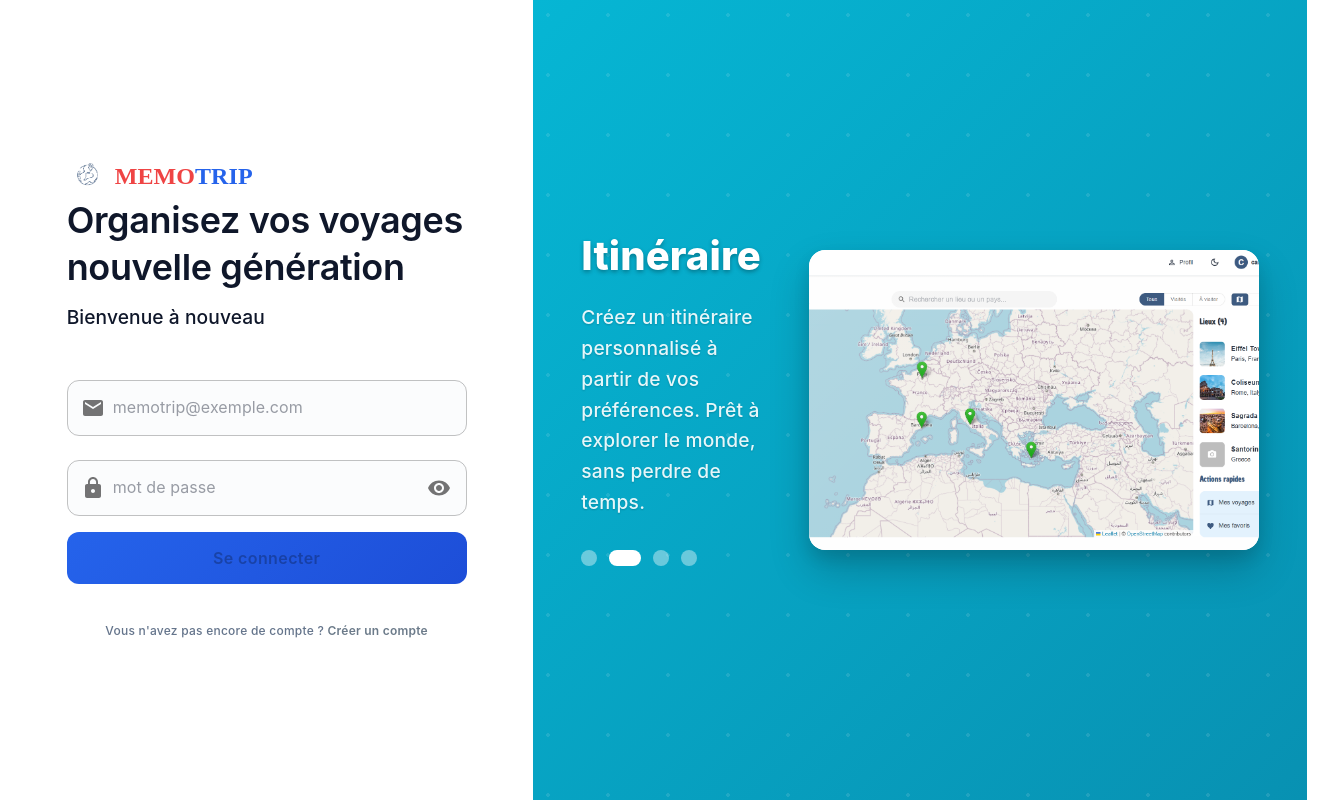
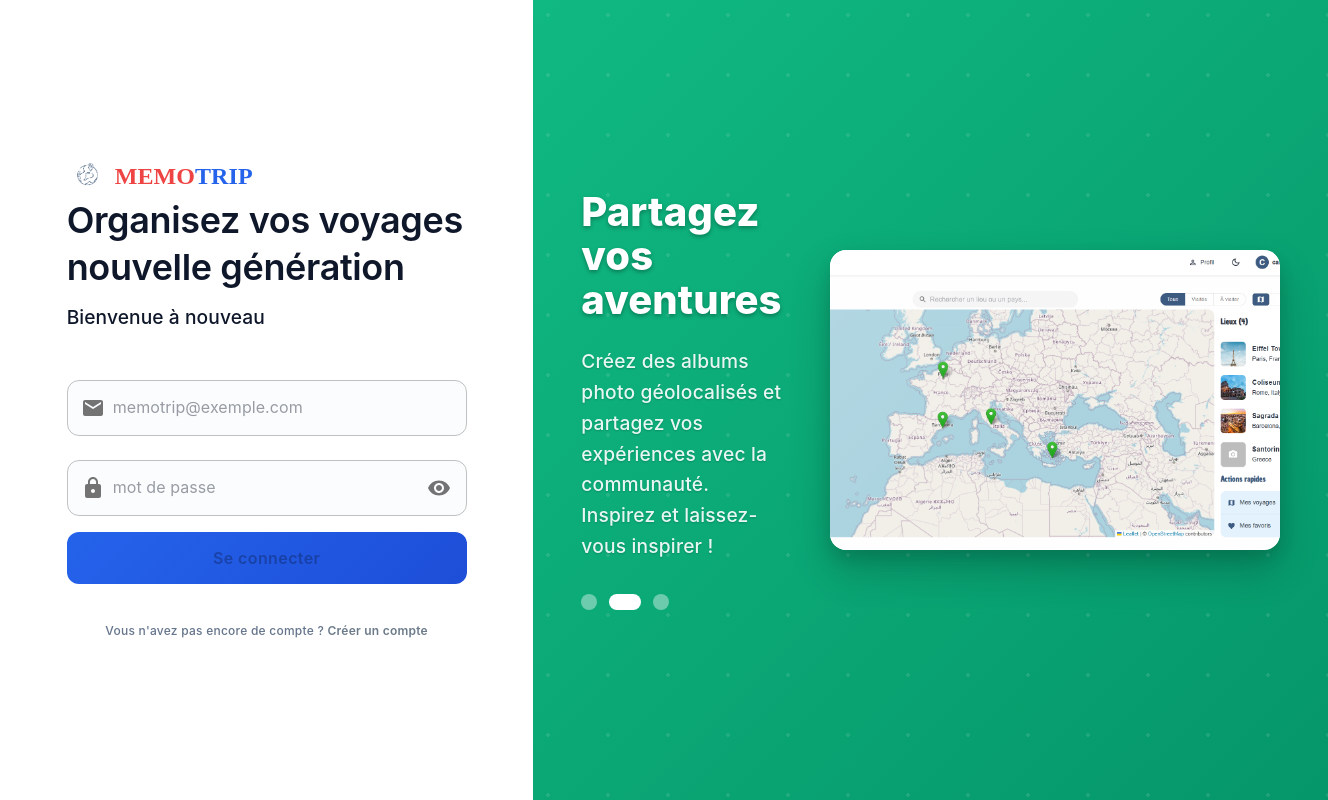
Before and after one commit to CarolinaLeonCastro/memo-trip, a React (Vite) app in the folder client/: page /login in a window 1280 px wide. Shown: the whole page, 1328 px wide, since content can reach past the window. Built offline with nearby package versions, Linux system fonts and the light colour scheme; no server answers; a web font is replaced by a local one.

Commit message:
refactor: Comment out console.log statements for cleaner production code

```diff
--- a/client/src/components/PlaceCard.tsx
+++ b/client/src/components/PlaceCard.tsx
@@ -53,7 +53,7 @@
     ) {
       try {
         await deletePlace(journalId, place.id);
-        console.log(`✅ Lieu "${place.name}" supprimé avec succès`);
+        //console.log(`✅ Lieu "${place.name}" supprimé avec succès`);
       } catch (error) {
         console.error('❌ Erreur lors de la suppression:', error);
         alert('Erreur lors de la suppression du lieu. Veuillez réessayer.');
--- a/client/src/components/auth/CarouselSlides.tsx
+++ b/client/src/components/auth/CarouselSlides.tsx
@@ -1,11 +1,6 @@
 import React, { useState, useEffect } from 'react';
 import { Box, Typography } from '@mui/material';
-import {
-  TravelExplore,
-  PhotoLibrary,
-  Map,
-  Assistant,
-} from '@mui/icons-material';
+import { TravelExplore, PhotoLibrary, Assistant } from '@mui/icons-material';
 
 interface CarouselItem {
   id: number;
@@ -19,37 +14,28 @@
 const carouselItems: CarouselItem[] = [
   {
     id: 1,
-    title: 'Cartes de voyage',
+    title: 'Découvrez le monde',
     image: 'dashboard-carousel.png',
     description:
-      'Créez des cartes de voyage personnalisées pour chaque destination. Ajoutez des photos, des notes et des événements.',
+      'Explorez de nouvelles destinations avec MemoTrip. Planifiez vos voyages, découvrez des lieux authentiques et créez des souvenirs inoubliables.',
     icon: TravelExplore,
     gradient: ['#2563EB', '#1D4ED8'], // Primary main vers dark
   },
   {
     id: 2,
-    title: 'Itinéraire',
+    title: 'Partagez vos aventures',
     image: 'dashboard-carousel.png',
     description:
-      'Créez un itinéraire personnalisé à partir de vos préférences. Prêt à explorer le monde, sans perdre de temps.',
-    icon: Map,
-    gradient: ['#06B6D4', '#0891B2'], // Secondary main vers dark
-  },
-  {
-    id: 3,
-    title: 'Carnets de voyage',
-    image: 'dashboard-carousel.png',
-    description:
-      'Documentez vos aventures avec photos, notes et souvenirs. Gardez une trace de tous vos moments précieux.',
+      'Créez des albums photo géolocalisés et partagez vos expériences avec la communauté. Inspirez et laissez-vous inspirer !',
     icon: PhotoLibrary,
     gradient: ['#10B981', '#059669'], // Success main vers dark
   },
   {
-    id: 4,
-    title: 'Creer un journal de voyage',
+    id: 3,
+    title: 'Journal personnel',
     image: 'dashboard-carousel.png',
     description:
-      'Documentez vos aventures avec photos, notes et souvenirs. Gardez une trace de tous vos moments précieux.',
+      'Gardez une trace de vos émotions et découvertes. Créez votre journal de voyage personnel avec des notes, photos et cartes interactives.',
     icon: Assistant,
     gradient: ['#F59E0B', '#D97706'], // Accent main vers dark
   },
--- a/client/src/components/journalPublic/PublicPlaceModal.tsx
+++ b/client/src/components/journalPublic/PublicPlaceModal.tsx
@@ -43,11 +43,6 @@
   );
 
   if (!place) return null;
-
-  console.log('🔍 PublicPlaceModal rendering with:', {
-    open,
-    place: place?.name,
-  });
 
   const getImageUrl = (): string | undefined => {
     if (!place.coverImage) return undefined;
--- a/client/src/pages/Discover.tsx
+++ b/client/src/pages/Discover.tsx
@@ -187,11 +187,11 @@
 
   const handleLike = async (postId: string, postType: 'place' | 'journal') => {
     try {
-      console.log('🔄 Tentative de like pour:', postId, 'type:', postType);
+      //console.log('🔄 Tentative de like pour:', postId, 'type:', postType);
 
       // Appeler le service pour toggler le like
       const result = await publicService.toggleLike(postId, postType);
-      console.log('✅ Résultat like:', result);
+      //console.log('✅ Résultat like:', result);
 
       // Mettre à jour l'état local des posts
       setPosts((prevPosts) =>
--- a/client/src/pages/EditJournal.tsx
+++ b/client/src/pages/EditJournal.tsx
@@ -194,7 +194,7 @@
         await deletePlace(journal.id, deleteConfirm.placeId);
         setDeleteConfirm({ open: false, placeId: '', placeName: '' });
         // Optionnel : Afficher une notification de succès
-        console.log("✅ Lieu supprimé avec succès de l'interface");
+        //console.log("✅ Lieu supprimé avec succès de l'interface");
       } catch (error) {
         console.error('❌ Erreur lors de la suppression:', error);
         // Optionnel : Afficher une notification d'erreur à l'utilisateur
```
Also changed, not shown: client/src/pages/EditPlace.tsx (+5 -5 lines), client/src/utils/debug.ts (+13 -13 lines), 1 other file (tests, documents, lock files or other folders).
